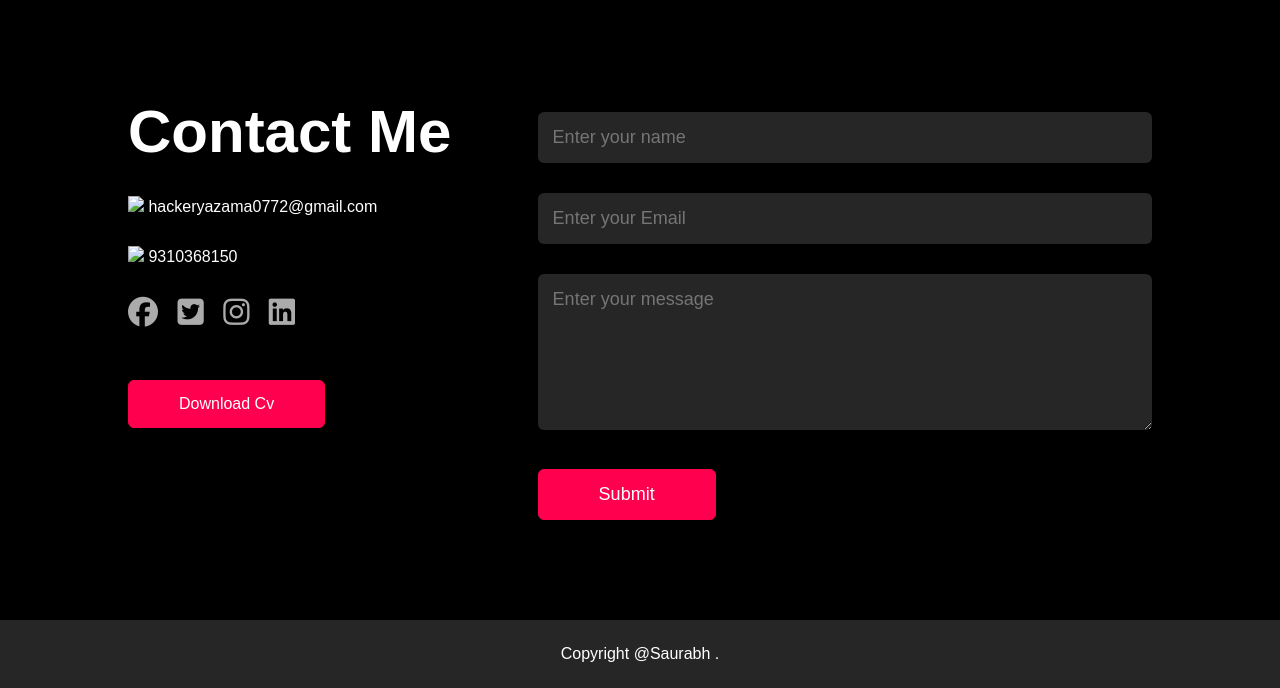
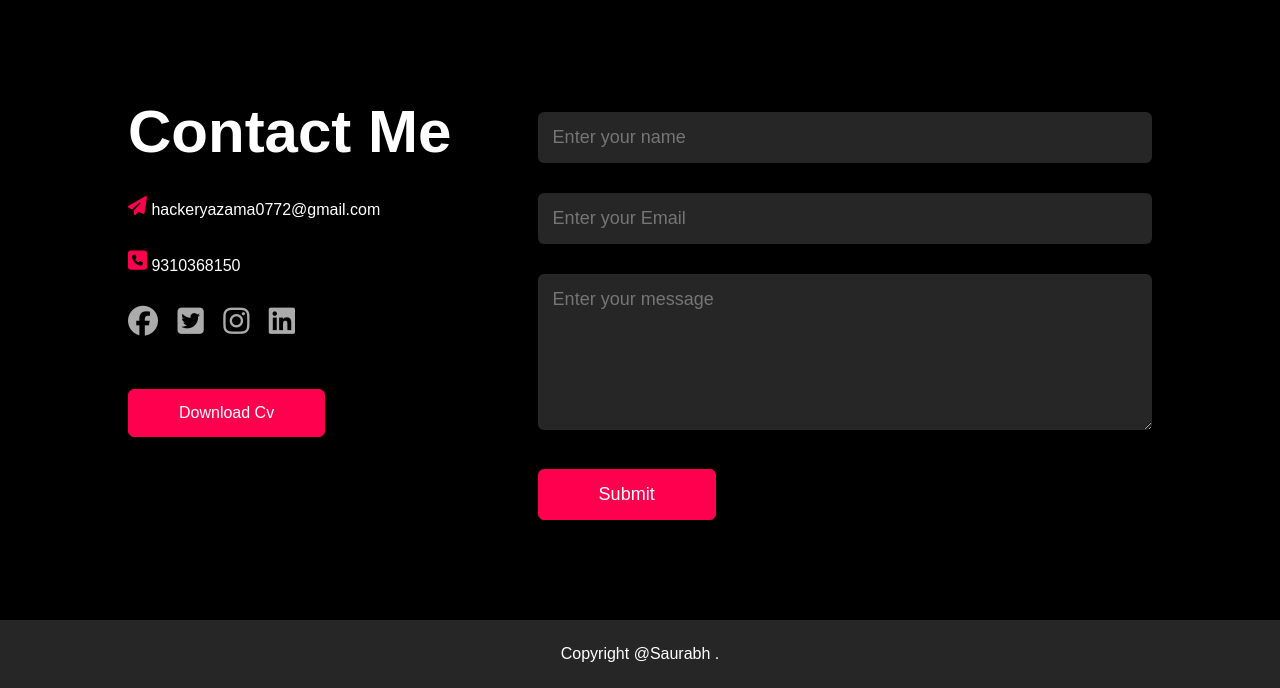
Before and after one commit to saurabh0772/My-Portfolio, a plain HTML site: page index.html in a window 1280 px wide. Shown: the part 1209-1897 px from the top of the page. Drawn offline with Linux system fonts and the light colour scheme; files whose address does not match are found by name.

Commit message:
Update index.html

```diff
--- a/index.html
+++ b/index.html
@@ -70,8 +70,8 @@
             <div class="row">
                 <div class="contact-left">
                     <h1 class="subtitle">Contact Me</h1>
-                <p><img src="images/paper-plane-solid (1).svg" width="19px">  hackeryazama0772@gmail.com</p>
-                <p><img src="images/square-phone-solid (1).svg" width="19px">   9310368150</p>
+                <p><img src="paper-plane-solid (1).svg" width="19px">  hackeryazama0772@gmail.com</p>
+                <p><img src="square-phone-solid (1).svg" width="19px">   9310368150</p>
                 <div class="social-icons">
                     <a href=""><i class="fab fa-facebook"></i></a>
                     <a href=""><i class="fab fa-twitter-square"></i></a>
```
